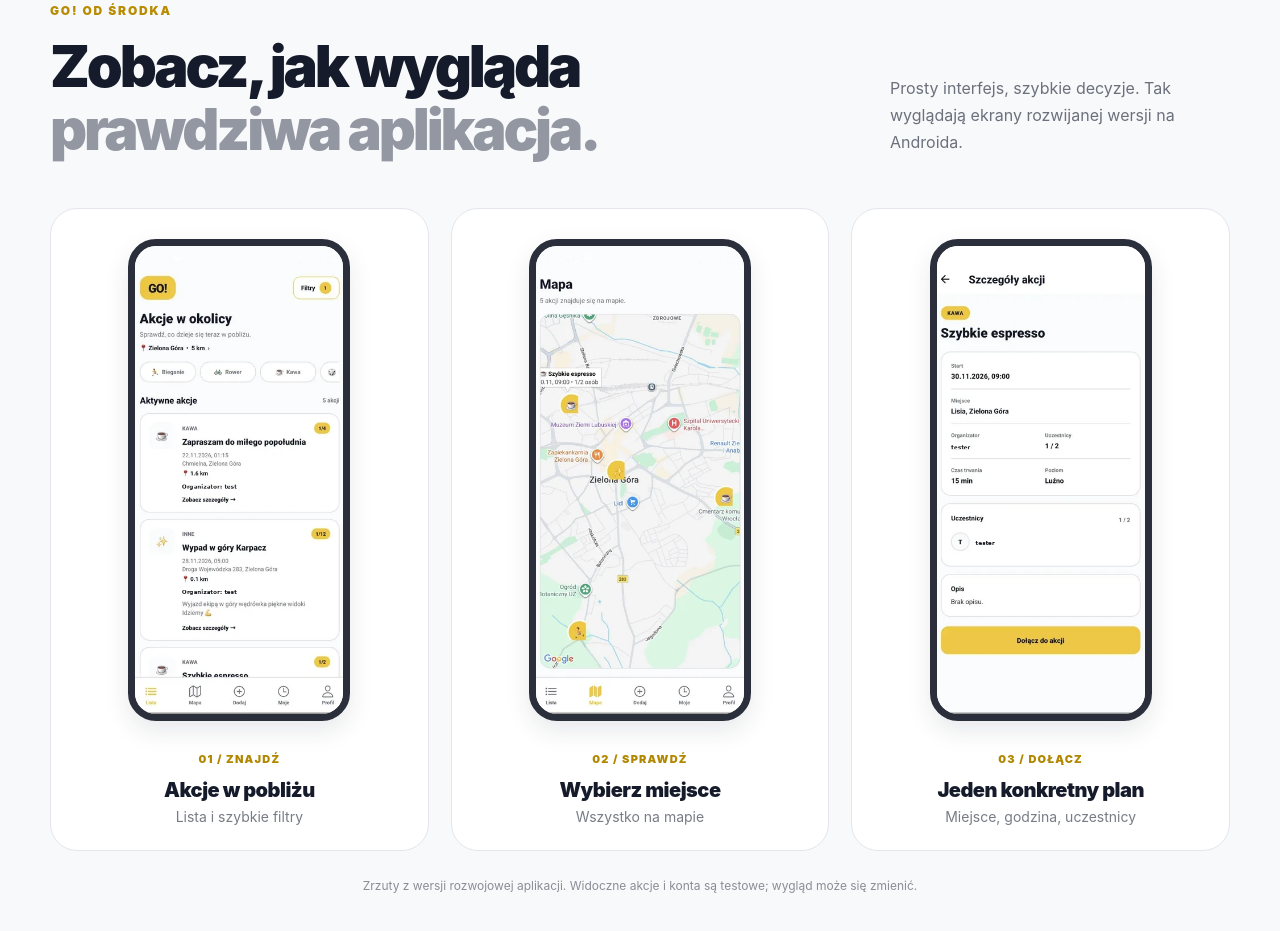
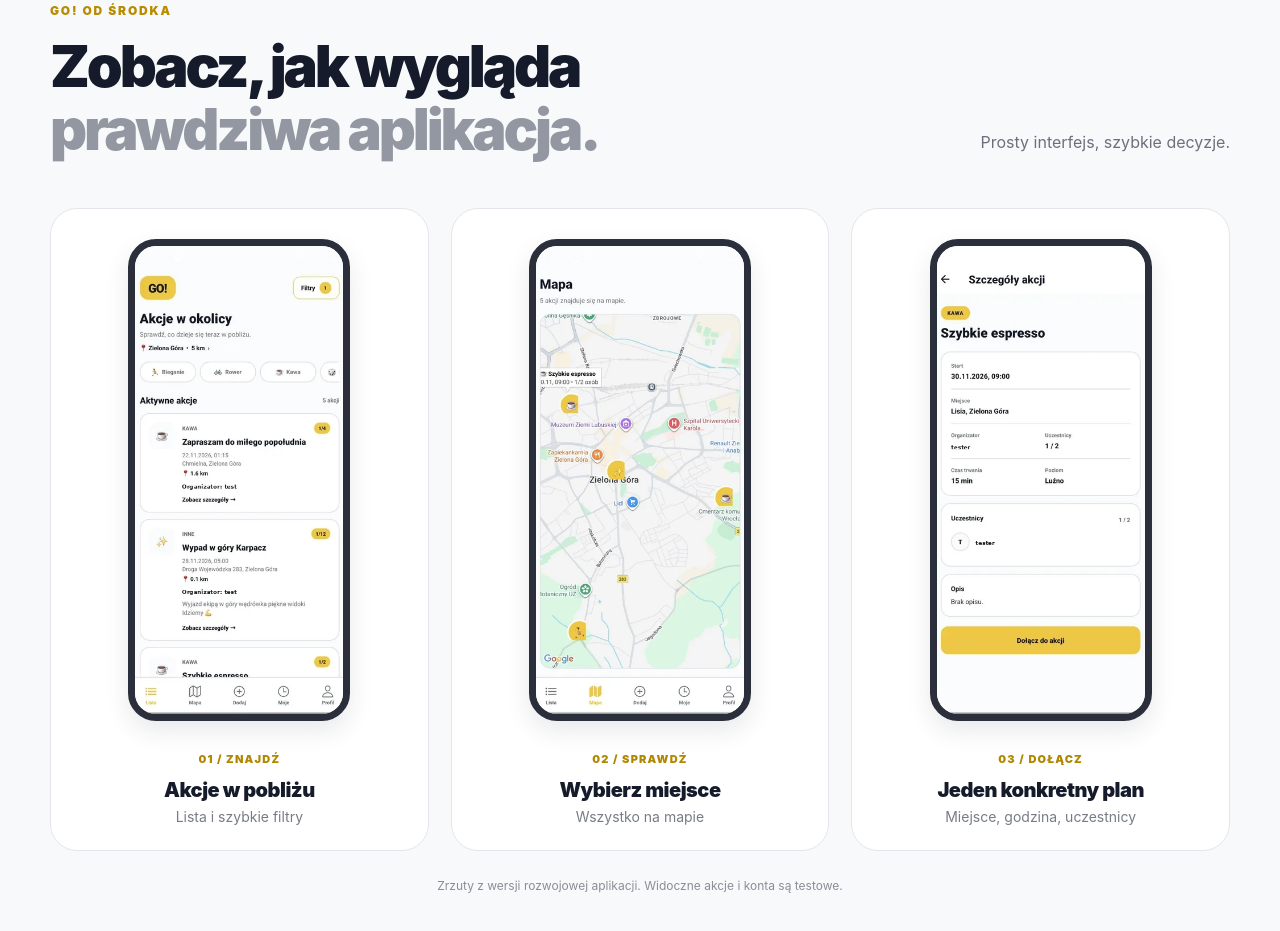
Before and after one commit to astro-muzzy/go-landing, a plain HTML site: page index.html in a window 1280 px wide. Shown: the part 1739-2670 px from the top of the page. Drawn offline with Linux system fonts and the light colour scheme.

Commit message:
Remove extra text from image disclaimer

```diff
--- a/index.html
+++ b/index.html
@@ -117,13 +117,13 @@
 
     <section class="section section-app" id="aplikacja" aria-labelledby="app-title">
       <div class="container">
-        <div class="section-header"><div><div class="kicker">GO! OD ŚRODKA</div><h2 id="app-title">Zobacz, jak wygląda<br /><span>prawdziwa aplikacja.</span></h2></div><p>Prosty interfejs, szybkie decyzje. Tak wyglądają ekrany rozwijanej wersji na Androida.</p></div>
+        <div class="section-header"><div><div class="kicker">GO! OD ŚRODKA</div><h2 id="app-title">Zobacz, jak wygląda<br /><span>prawdziwa aplikacja.</span></h2></div><p>Prosty interfejs, szybkie decyzje.</p></div>
         <div class="screens">
           <article class="screen-panel"><div class="screen-phone"><img src="assets/screen-actions.webp" alt="Ekran Akcje w okolicy w aplikacji GO!, z listą spotkań i filtrami" loading="eager" width="389" height="822" /></div><div class="screen-label"><span>01 / ZNAJDŹ</span><h3>Akcje w pobliżu</h3><p>Lista i szybkie filtry</p></div></article>
           <article class="screen-panel"><div class="screen-phone"><img src="assets/screen-map.webp" alt="Mapa akcji w aplikacji GO! z zaznaczonymi lokalizacjami" loading="eager" width="389" height="822" /></div><div class="screen-label"><span>02 / SPRAWDŹ</span><h3>Wybierz miejsce</h3><p>Wszystko na mapie</p></div></article>
           <article class="screen-panel"><div class="screen-phone"><img src="assets/screen-details.webp" alt="Szczegóły wydarzenia w aplikacji GO! z przyciskiem dołączenia" loading="eager" width="389" height="822" /></div><div class="screen-label"><span>03 / DOŁĄCZ</span><h3>Jeden konkretny plan</h3><p>Miejsce, godzina, uczestnicy</p></div></article>
         </div>
-        <p class="image-disclaimer">Zrzuty z wersji rozwojowej aplikacji. Widoczne akcje i konta są testowe; wygląd może się zmienić.</p>
+        <p class="image-disclaimer">Zrzuty z wersji rozwojowej aplikacji. Widoczne akcje i konta są testowe.</p>
       </div>
     </section>
 
```
